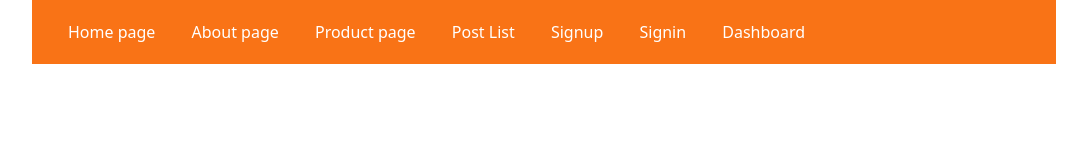
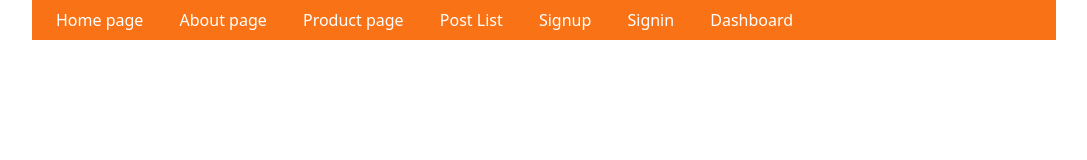
Before and after one commit to dinhlcph18273/dinhlcph18273-lab, a website built with Vite: page index.html in a window 1280 px wide. Shown: the whole page, without its empty margins (96-1183 px from the left). Built offline with nearby package versions, Linux system fonts and the light colour scheme; what navigo would draw is missing.

Commit message:
update-lab3

```diff
--- a/index.html
+++ b/index.html
@@ -11,7 +11,7 @@
 
 <body>
     <div class="max-w-5xl mx-auto">
-        <div class="bg-orange-500 p-5">
+        <div class="bg-orange-500 p-2">
             <a class="px-4 text-white hover:uppercase hover:bg-sky-400" href="/">Home page</a>
             <a class="px-4 text-white hover:uppercase hover:bg-sky-400" href="/about">About page</a>
             <a class="px-4 text-white hover:uppercase hover:bg-sky-400" href="/product">Product page</a>
```
